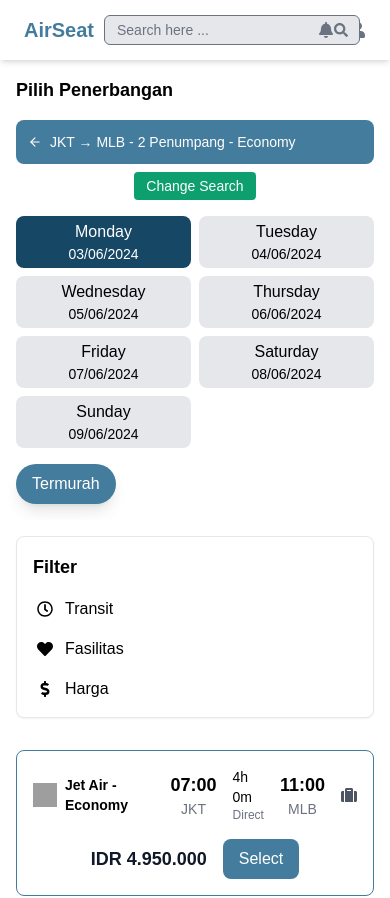
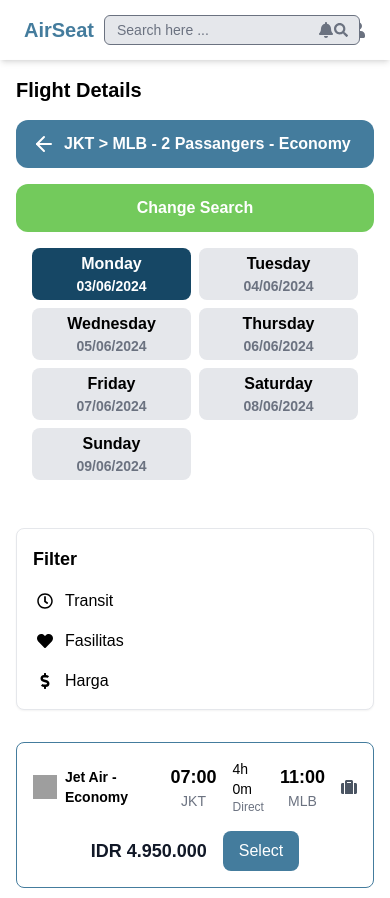
Before and after one commit to FSWAND-KM-6-C2-Final-Project/FE-AirSeat, a React (Create React App) app: page /search in a window 390 px wide. Shown: the top 898 px of the page. Built offline with nearby package versions, Linux system fonts and the light colour scheme; grey boxes are pictures that could not be loaded.

Commit message:
fix responsive

```diff
--- a/src/components/FlightSelection.js
+++ b/src/components/FlightSelection.js
@@ -1,14 +1,15 @@
 import React, { useState, useEffect } from "react";
+import { Link } from "react-router-dom";
 import { FiArrowLeft } from "react-icons/fi";
 import { format, addDays } from "date-fns";
 
 const FlightSelection = () => {
   const [selectedDay, setSelectedDay] = useState(null);
+  const [hoveredDay, setHoveredDay] = useState(null);
   const [dates, setDates] = useState([]);
 
   useEffect(() => {
     const today = new Date();
-    const dayIndex = today.getDay();
     setSelectedDay(0);
 
     const generateDates = () => {
@@ -31,25 +32,29 @@ const FlightSelection = () => {
   };
 
   return (
-    <div className="p-4 sm:p-6 max-w-7xl mx-auto">
-      <h2 className="text-lg sm:text-xl font-bold mb-4">Pilih Penerbangan</h2>
-      <div className="flex flex-col md:flex-row items-center justify-between mb-4 space-y-2 md:space-y-0">
-        <div className="bg-customBlue2 text-white p-3 rounded-lg w-full md:w-auto md:px-56 md:py-2">
-          <div className="flex items-center space-x-2 text-sm">
-            <FiArrowLeft className="cursor-pointer" />
-            <span>JKT &rarr; MLB - 2 Penumpang - Economy</span>
-          </div>
-        </div>
-        <button
-          onClick={() => {
-            window.location.href = "/";
-          }}
-          className="bg-green-500 hover:bg-green-600 text-white px-3 py-1 rounded text-sm md:px-4 md:py-2"
+    <>
+      <div className="p-4 md:p-10 shadow-md">
+        <h2 className="font-bold text-xl text-left md:ml-24 lg:ml-32 xl:ml-44">
+          Flight Details
+        </h2>
+        <div className="flex flex-col md:flex-row md:justify-center">
+          <Link
+            to={"/"}
+            className="flex items-center bg-customBlue2 text-white px-4 py-3 rounded-xl w-full md:w-7/12 mt-4 md:mt-8 font-semibold hover:bg-customBlue1"
+          >
+            <FiArrowLeft size={24} className="mr-2" />
+            JKT > MLB - 2 Passangers - Economy
+          </Link>
+          <Link
+            to={"/"}
+            className="flex items-center justify-center bg-[#73CA5C] text-white px-4 py-3 w-full md:w-2/12 mt-4 md:mt-8 ml-0 md:ml-2 rounded-xl font-semibold hover:bg-[#5EA248]"
           >
             Change Search
-        </button>
+          </Link>
         </div>
-      <div className="grid grid-cols-2 sm:grid-cols-3 md:grid-cols-7 gap-2 mb-4 text-center">
+
+        <div className="p-4 sm:p-6 max-w-7xl mx-auto">
+          <div className="grid grid-cols-2 sm:grid-cols-3 md:grid-cols-7 gap-2 text-center">
             {dates.map((date, index) => (
               <div
                 key={index}
@@ -59,16 +64,33 @@ const FlightSelection = () => {
                     : "bg-gray-200 text-black"
                 } hover:bg-customBlue2 hover:text-white cursor-pointer`}
                 onClick={() => handleDayClick(index)}
+                onMouseEnter={() => setHoveredDay(index)}
+                onMouseLeave={() => setHoveredDay(null)}
               >
-            <div>{date.day}</div>
-            <div className="text-sm">{date.date}</div>
+                <div
+                  className={`font-bold ${
+                    index === selectedDay || index === hoveredDay
+                      ? "text-white"
+                      : "text-black"
+                  }`}
+                >
+                  {date.day}
+                </div>
+                <div
+                  className={`text-sm font-semibold ${
+                    index === selectedDay || index === hoveredDay
+                      ? "text-white"
+                      : "text-gray-500"
+                  }`}
+                >
+                  {date.date}
+                </div>
               </div>
             ))}
           </div>
-      <button className="flex items-center bg-customBlue2 text-white px-4 py-2 rounded-full shadow-lg">
-        Termurah
-      </button>
         </div>
+      </div>
+    </>
   );
 };
 
```
Lines whose indentation alone changed are shown as unchanged.
